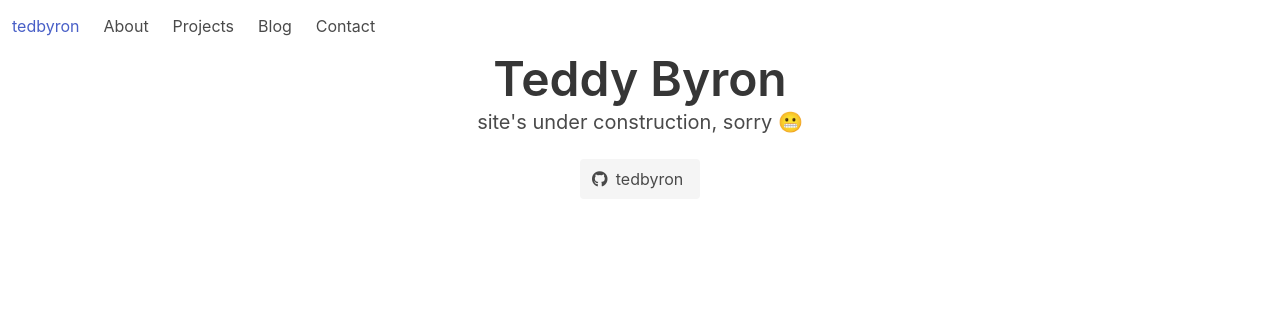
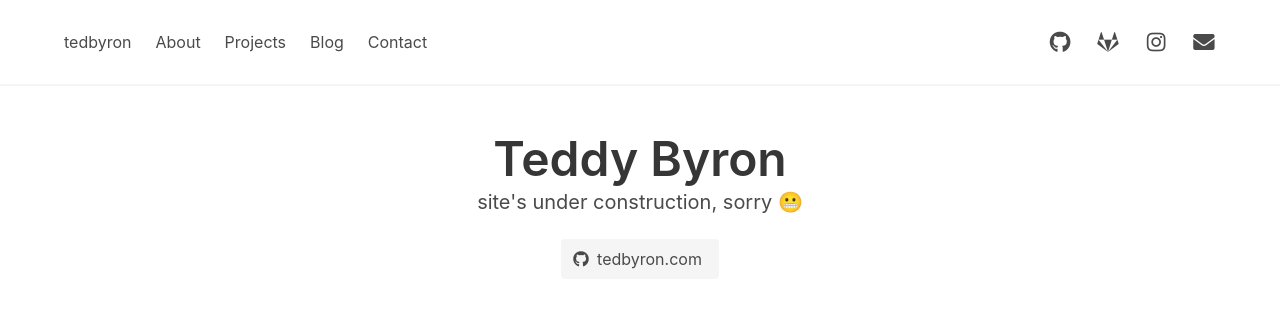
Before and after one commit to tedbyron/website, a Gatsby site: page / in a window 1280 px wide. Built offline with nearby package versions, Linux system fonts and the light colour scheme; Gatsby itself is replaced by a stand-in of ours.

Commit message:
Update config, header

```diff
--- a/gatsby-config.js
+++ b/gatsby-config.js
@@ -1,3 +1,5 @@
+const path = require(`path`)
+
 module.exports = {
   siteMetadata: {
     title: `Teddy Byron`,
@@ -39,22 +41,22 @@ module.exports = {
     {
       resolve: `gatsby-source-filesystem`,
       options: {
-        path: `${__dirname}/static/assets`,
         name: `uploads`,
+        path: path.join(__dirname, `static`, `assets`)
       },
     },
     {
       resolve: `gatsby-source-filesystem`,
       options: {
-        path: `${__dirname}/src/pages`,
         name: `pages`,
+        path: path.join(__dirname, `src`, `pages`)
       },
     },
     {
       resolve: `gatsby-source-filesystem`,
       options: {
-        path: `${__dirname}/src/images`,
         name: `images`,
+        path: path.join(__dirname, `src`, `images`)
       },
     },
     `gatsby-transformer-sharp`,
--- a/package.json
+++ b/package.json
@@ -24,6 +24,7 @@
     "@fortawesome/fontawesome-free": "^5.12.1",
     "bulma": "^0.8.0",
     "gatsby": "^2.19.18",
+    "gatsby-image": "^2.2.41",
     "gatsby-plugin-manifest": "^2.2.41",
     "gatsby-plugin-netlify": "^2.1.32",
     "gatsby-plugin-netlify-cms": "^4.1.40",
--- a/src/components/header.js
+++ b/src/components/header.js
@@ -27,11 +27,33 @@ const Header = class extends React.Component {
   render() {
     return (
       <header>
-        <nav className="navbar" role="navigation" aria-label="main navigation">
+        <nav className="navbar is-spaced has-shadow" role="navigation" aria-label="main navigation">
+          <div className="container">
             <div className="navbar-brand">
               <Link to="/" className="navbar-item">
                 <span>tedbyron</span>
               </Link>
+
+              <a href="https://github.com/tedbyron" className="navbar-item is-hidden-desktop">
+                <span className="icon">
+                  <i className="fab fa-github"></i>
+                </span>
+              </a>
+              <a href="https://gitlab.com/tedbyron" className="navbar-item is-hidden-desktop">
+                <span className="icon">
+                  <i className="fab fa-gitlab"></i>
+                </span>
+              </a>
+              <a href="https://instagram.com/tedbyron" className="navbar-item is-hidden-desktop">
+                <span className="icon">
+                  <i className="fab fa-instagram"></i>
+                </span>
+              </a>
+              <a href="mailto:ted@tedbyron.com" className="navbar-item is-hidden-desktop">
+                <span className="icon">
+                  <i className="fas fa-envelope"></i>
+                </span>
+              </a>
 
               <button className={`navbar-burger burger${this.state.class}`} aria-label="menu" aria-expanded={this.state.active} data-target="navbarMenu" onClick={this.toggleHamburger}>
                 <span aria-hidden="true"></span>
@@ -50,6 +72,34 @@ const Header = class extends React.Component {
 
                 <Link to="/contact" className="navbar-item" activeClassName="is-active">Contact</Link>
               </div>
+
+              <div className="navbar-end is-hidden-touch">
+                <div className="level is-mobile">
+                  <div className="level-left">
+                    <a href="https://github.com/tedbyron" className="navbar-item">
+                      <span className="icon is-medium">
+                        <i className="fab fa-lg fa-github"></i>
+                      </span>
+                    </a>
+                    <a href="https://gitlab.com/tedbyron" className="navbar-item">
+                      <span className="icon is-medium">
+                        <i className="fab fa-lg fa-gitlab"></i>
+                      </span>
+                    </a>
+                    <a href="https://instagram.com/tedbyron" className="navbar-item">
+                      <span className="icon is-medium">
+                        <i className="fab fa-lg fa-instagram"></i>
+                      </span>
+                    </a>
+                    <a href="mailto:ted@tedbyron.com" className="navbar-item">
+                      <span className="icon is-medium">
+                        <i className="fas fa-lg fa-envelope"></i>
+                      </span>
+                    </a>
+                  </div>
+                </div>
+              </div>
+            </div>
           </div>
         </nav>
       </header>
--- a/src/components/style.scss
+++ b/src/components/style.scss
@@ -1,6 +1,10 @@
 @charset 'utf-8';
+@import '~bulma/sass/utilities/initial-variables.sass';
+
+$navbar-breakpoint: $tablet;
 
 .navbar-burger {
+  background-color: transparent;
   border: 0;
   touch-action: manipulation;
 
@@ -9,5 +13,7 @@
   }
 }
 
+// TODO: navbar dropdown animation
+
 @import '~@fortawesome/fontawesome-free/css/all.min.css';
 @import '~bulma/bulma.sass';
--- a/src/layouts/main.js
+++ b/src/layouts/main.js
@@ -5,7 +5,7 @@ import '../components/style.scss'
 export default ({ children }) => (
   <>
     <Header/>
-    <main className="container is-fluid">
+    <main>
       {children}
     </main>
   </>
--- a/src/pages/index.js
+++ b/src/pages/index.js
@@ -3,16 +3,22 @@ import Layout from '../layouts/main'
 
 export default () => (
   <Layout>
-    <h1 className="title is-1 has-text-centered">Teddy Byron</h1>
-    <h2 className="subtitle is-5 has-text-centered">site's under construction, sorry <span role="img" aria-label="grimacing emoji">😬</span></h2>
+    <section className="section">
+      <div className="container has-text-centered">
+
+        <h1 className="title is-1">Teddy Byron</h1>
+        <h2 className="subtitle is-5">site's under construction, sorry <span role="img" aria-label="grimacing emoji">😬</span></h2>
 
         <div className="buttons is-centered">
-      <a href="https://github.com/tedbyron" className="button is-light">
+          <a href="https://github.com/tedbyron/tedbyron.com" className="button is-light">
             <span className="icon">
               <i className="fab fa-github"></i>
             </span>
-        <span>tedbyron</span>
+            <span>tedbyron.com</span>
           </a>
         </div>
+
+      </div>
+    </section>
   </Layout>
 )
```
Also changed, not shown: src/pages/about.js (+7 -1 lines), src/pages/contact.js (+7 -1 lines), src/components/footer.js (added), 1 other file. Lines whose indentation alone changed are shown as unchanged.
